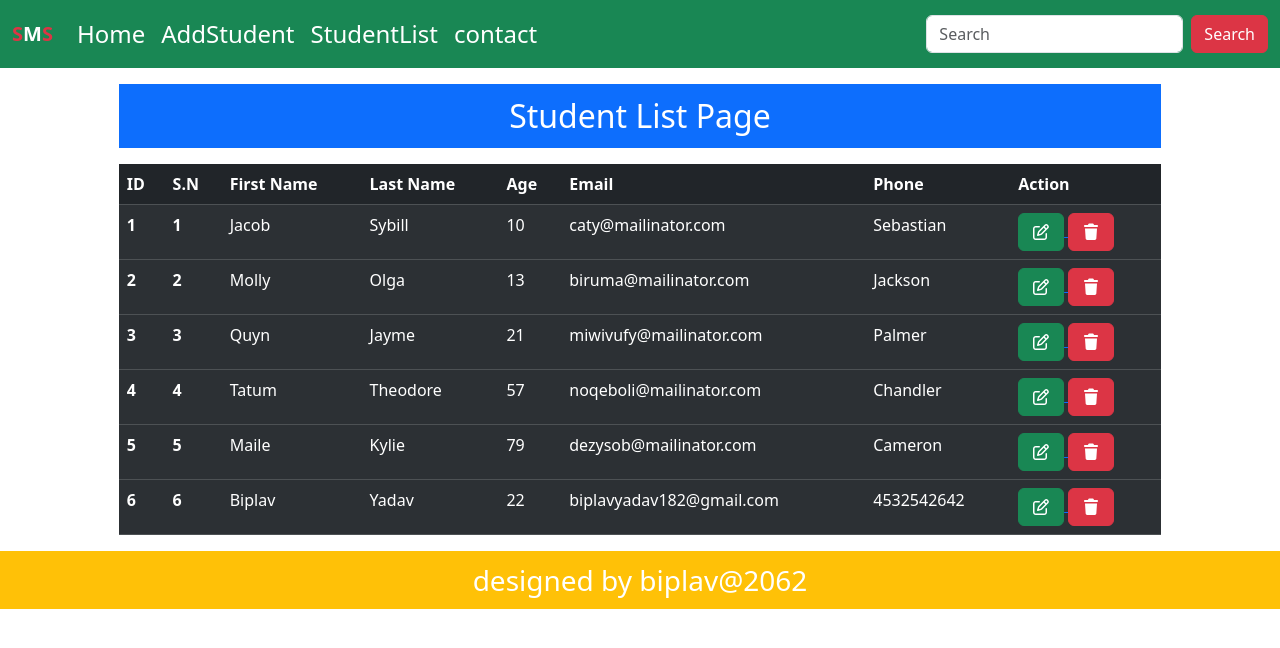
After one commit to biplavyadav182-web/BasicStudentProject, a Django app: page /student_list/ in a window 1280 px wide. The commit adds this page. Shown: the top 648 px of the page. Run offline with Django 5.2, Linux system fonts and the light colour scheme; data comes from the database, SQL or seed files in the repository; some libraries are stand-ins or nearby versions.

Commit message:
Third commit-SMS project

```diff
--- a/sms_app/models.py
+++ b/sms_app/models.py
@@ -11,3 +11,6 @@ class Student(models.Model):
     phone = PhoneNumberField()
     email = models.EmailField(unique=True)
     message = models.CharField(max_length=255, default=True, null=True)
+
+    class Meta:
+        db_table = 'Student'
--- a/sms_app/templates/base.html
+++ b/sms_app/templates/base.html
@@ -12,6 +12,7 @@
     </title>
     <link href="https://cdn.jsdelivr.net/npm/bootstrap@5.3.8/dist/css/bootstrap.min.css" rel="stylesheet"
         integrity="sha384-sRIl4kxILFvY47J16cr9ZwB07vP4J8+LH7qKQnuqkuIAvNWLzeN8tE5YBujZqJLB" crossorigin="anonymous">
+    <link rel="stylesheet" href="https://cdnjs.cloudflare.com/ajax/libs/font-awesome/7.0.1/css/all.min.css">
 </head>
 
 <body>
@@ -37,7 +38,7 @@
                     </li>
 
                     <li class="nav-item">
-                        <a class="nav-link active" aria-current="page" href="#">StudentList</a>
+                        <a class="nav-link active" aria-current="page" href="{% url 'student_list' %}">StudentList</a>
                     </li>
 
                     <li class="nav-item">
@@ -62,6 +63,8 @@
     </footer>
     <!---- footer start from here ---->
 
+
+    <script src="https://cdnjs.cloudflare.com/ajax/libs/font-awesome/7.0.1/js/all.min.js"></script>
     <script src="https://cdn.jsdelivr.net/npm/bootstrap@5.3.8/dist/js/bootstrap.bundle.min.js"
         integrity="sha384-FKyoEForCGlyvwx9Hj09JcYn3nv7wiPVlz7YYwJrWVcXK/BmnVDxM+D2scQbITxI"
         crossorigin="anonymous"></script>
--- a/sms_app/templates/main/AddStudent.html
+++ b/sms_app/templates/main/AddStudent.html
@@ -10,6 +10,12 @@ StudentAddPage
     <div class="row">
         <div class="col-5 mx-auto">
             <p class="text-center text-white bg-primary py-2 fs-3 mt-4 mb-4">Student Registration Page</p>
+            {% if messages %}
+            {% for m in messages %}
+            <p class="text-center text-success">{{m}}</p>
+            {% endfor %}
+
+            {% endif %}
             <!----- Form starts Here ----->
             <form method="POST" action="{% url 'student_add' %}">
                 {% csrf_token %}
--- /dev/null
+++ b/sms_app/templates/main/StudentList.html
@@ -0,0 +1,60 @@
+{% extends "base.html" %}
+{% load static %}
+
+{% block title %}
+StudentListPage
+{% endblock title %}
+
+
+{% block content %}
+
+<div class="container-fluid">
+    <div class="row">
+        <div class="col-10 mx-auto">
+            <p class="text-center bg-primary text-white fs-2 py-2 mt-3 mb-3">Student List Page</p>
+            <!---- List Form Starts Here  ----->
+            <table class="table table-dark table-striped table-hover">
+                <thead>
+                    <tr>
+                        <th scope="col">ID</th>
+                        <th scope="col">S.N</th>
+                        <th scope="col">First Name</th>
+                        <th scope="col">Last Name</th>
+                        <th scope="col">Age</th>
+                        <th scope="col">Email</th>
+                        <th scope="col">Phone</th>
+                        <!-- <th scope="col">Comments</th> -->
+                        <th scope="col">Action</th>
+
+                    </tr>
+                </thead>
+                <tbody>
+                    {% for s in sList %}
+                    <tr>
+                        <th scope="row">{{s.id}}</th>
+                        <th scope="row">{{forloop.counter}}</th>
+                        <td>{{s.first_name}}</td>
+                        <td>{{s.last_name}}</td>
+                        <td>{{s.age}}</td>
+                        <td>{{s.email}}</td>
+                        <td>{{s.phone}}</td>
+                        <!-- <td>{{s.message}}</td> -->
+                        <td>
+                            <a href="">
+                                <button class="btn btn-success"><i class="fa-regular fa-pen-to-square"></i></button>
+                            </a>
+
+                            <a href="">
+                                <button class="btn btn-danger"><i class="fa-solid fa-trash"></i></button>
+                            </a>
+                        </td>
+                    </tr>
+
+                </tbody>
+                {% endfor %}
+            </table>
+            <!---- List Form Ends Here  ----->
+        </div>
+    </div>
+</div>
+{% endblock content %}
--- a/sms_app/urls.py
+++ b/sms_app/urls.py
@@ -1,11 +1,12 @@
 from django.contrib import admin
 from django.urls import path
 # from .views import *
-from sms_app.views import index_page, student_add
+from sms_app.views import index_page, student_add, student_list
 
 urlpatterns = [
 
     path('', index_page, name="index_page"),
     path('add/', student_add, name="student_add"),
+    path('student_list/', student_list, name="student_list"),
 
 ]
--- a/sms_app/views.py
+++ b/sms_app/views.py
@@ -1,6 +1,7 @@
-from django.shortcuts import render
+from django.shortcuts import render, redirect
 # from sms_app.models import Student
 from .models import Student
+from django.contrib import messages
 
 # Create your views here.
 def index_page(request):
@@ -19,7 +20,19 @@ def student_add(request):
             email = data["email"]
             comments =data["mssg"]
 
-            student_data = Student(first_name=fn, last_name=ln, age=age, phone=phone, email=email, message=comments)
-            student_data.save()
+            # student_data = Student(first_name=fn, last_name=ln, age=age, phone=phone, email=email, message=comments)
+            # student_data.save()
+
+            Student.objects.create(first_name=fn, last_name=ln, age=age, phone=phone, email=email, message=comments)
+            messages.success(request, "Student data added successfully.")
+            return redirect('student_add')
 
     return render(request, "main/AddStudent.html")
+
+
+
+def student_list(request):
+
+    student_data = Student.objects.all()
+
+    return render(request, "main/StudentList.html", {"sList":student_data})
```
Also changed, not shown: db.sqlite3, sms_app/migrations/0002_alter_student_table.py (added).
